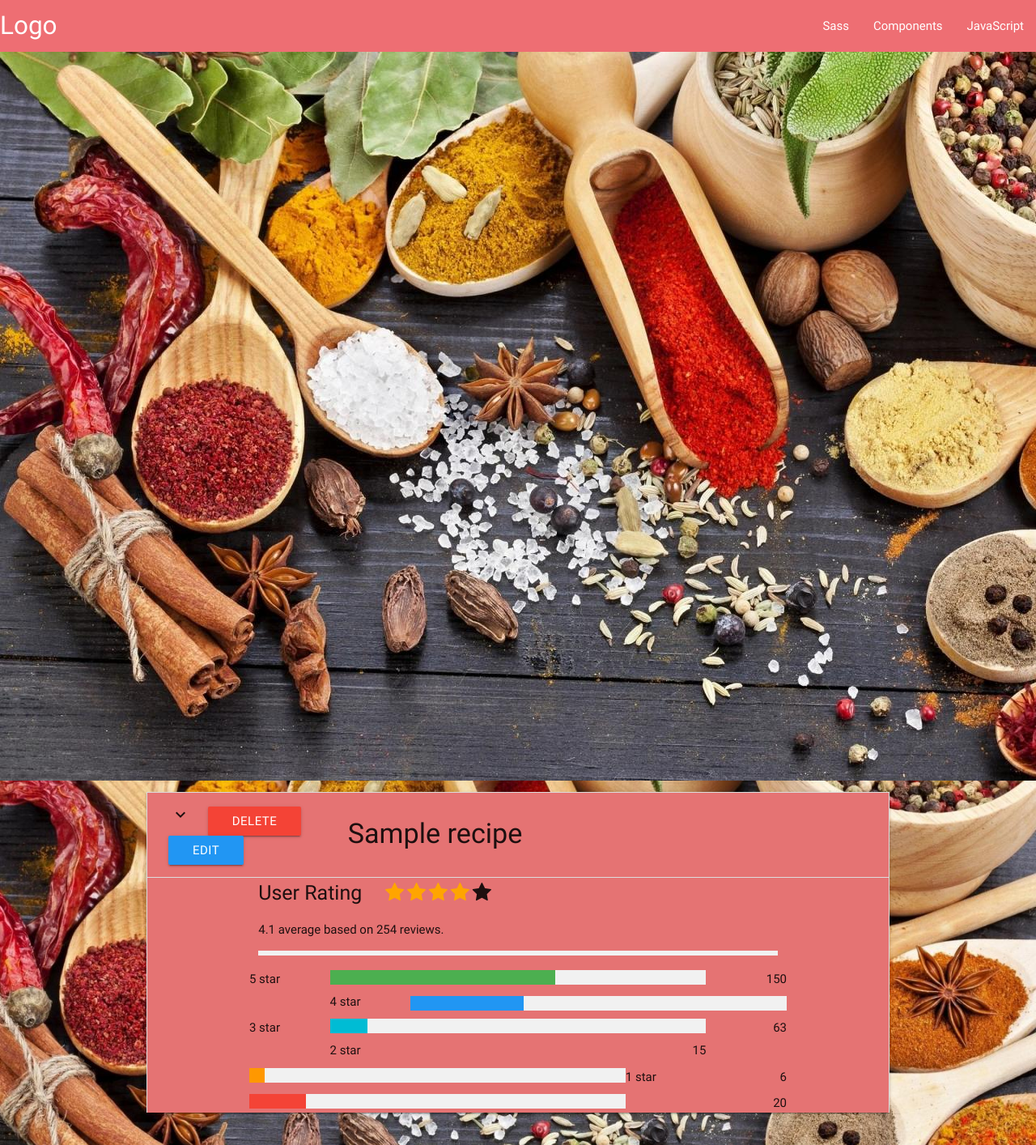
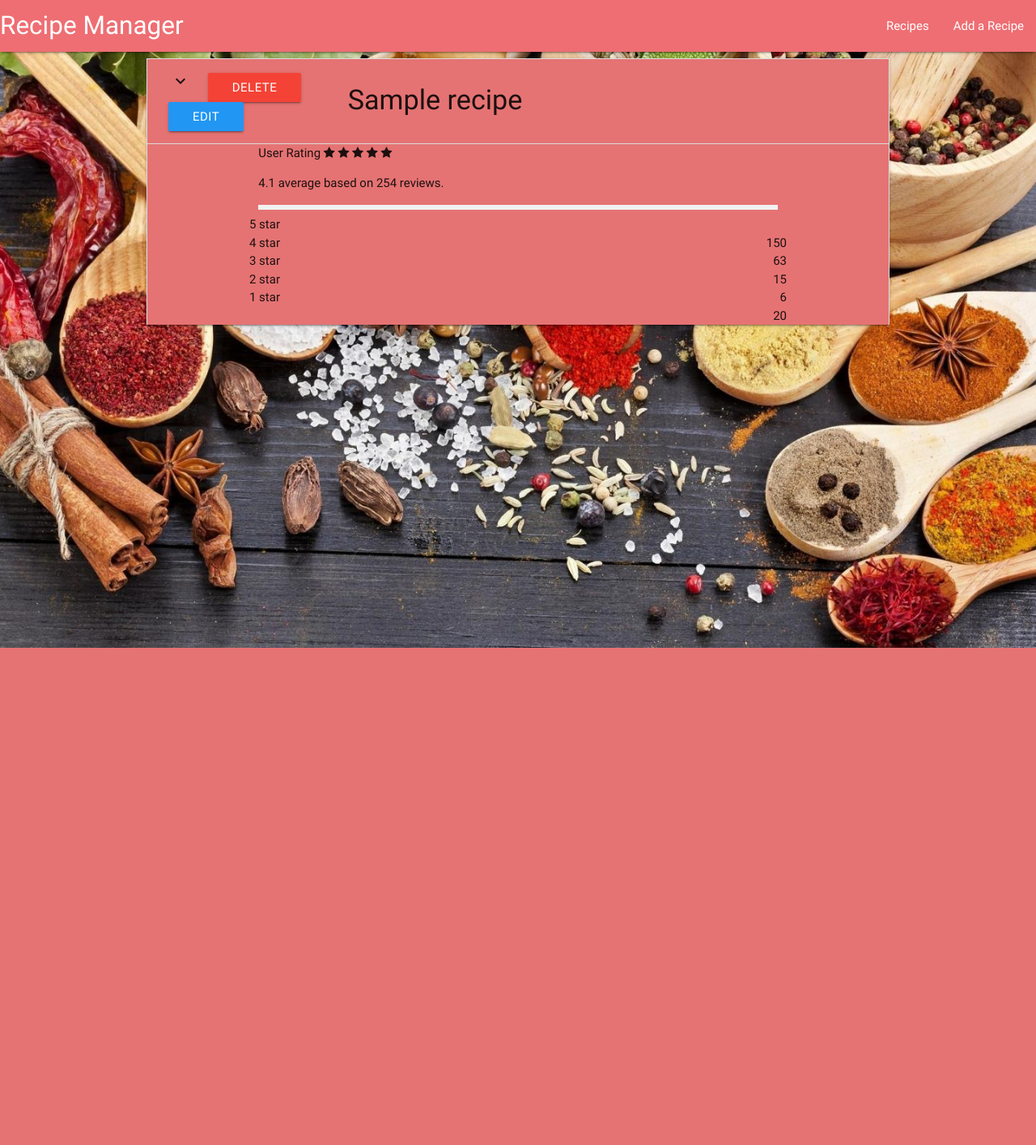
Before and after one commit to DavidThomasFrontend/recipe-managerV2, a Flask app: page / in a window 1280 px wide; the page is wider, and only the part inside the window is pictured. Shown: that part at 81% size. After the commit the page ends 800 px from the top of that part, so only its background shows below. Run offline with Flask 2, Linux system fonts and the light colour scheme; a database or web service that is not in the repository returns one stand-in record (values such as "Sample title"); some libraries are stand-ins or nearby versions.

Commit message:
made some tweaks and got back ground and add recipe working

```diff
--- a/static/css/style.css
+++ b/static/css/style.css
@@ -11,76 +11,6 @@ body {
    background: rgba(0,0,0,0.4);
 }
 
-
-
-
-
-* {
-  box-sizing: border-box;
+h3{
+    text-decoration-color: #FFFF;
 }
-
-
-
-.heading {
-  font-size: 25px;
-  margin-right: 25px;
-}
-
-.fa {
-  font-size: 25px;
-}
-
-.checked {
-  color: orange;
-}
-
-/* Three column layout */
-.side {
-  float: left;
-  width: 15%;
-  margin-top: 10px;
-}
-
-.middle {
-  float: left;
-  width: 70%;
-  margin-top: 10px;
-}
-
-/* Place text to the right */
-.right {
-  text-align: right;
-}
-
-/* Clear floats after the columns */
-.row:after {
-  content: "";
-  display: table;
-  clear: both;
-}
-
-/* The bar container */
-.bar-container {
-  width: 100%;
-  background-color: #f1f1f1;
-  text-align: center;
-  color: white;
-}
-
-/* Individual bars */
-.bar-5 {width: 60%; height: 18px; background-color: #4CAF50;}
-.bar-4 {width: 30%; height: 18px; background-color: #2196F3;}
-.bar-3 {width: 10%; height: 18px; background-color: #00bcd4;}
-.bar-2 {width: 4%; height: 18px; background-color: #ff9800;}
-.bar-1 {width: 15%; height: 18px; background-color: #f44336;}
-
-/* Responsive layout - make the columns stack on top of each other instead of next to each other */
-@media (max-width: 400px) {
-  .side, .middle {
-    width: 100%;
-  }
-  /* Hide the right column on small screens */
-  .right {
-    display: none;
-  }
-}
--- a/templates/add_recipe.html
+++ b/templates/add_recipe.html
@@ -1,10 +1,10 @@
 {% extends 'base.html' %} {% block content %}
 <h3>Add Recipe</h3>
 <div class="row">
-   <form action="{{ url_for('insert_recipe') }}" method="POST" class="col s12">
+   <form action="{{ url_for('insert_recipe') }}" method="POST" class="col s12 white">
       <div class="row">
          <i class="medium material-icons left">restaurant_menu</i>
-         <div class="input-field col s12">
+         <div class="input-field col s12 ">
             <input id="recipe_name" name="recipe_name" type="text" class="validate">
             <label for="recipe_name">Recipe Name</label>
          </div>
--- a/templates/base.html
+++ b/templates/base.html
@@ -6,25 +6,24 @@
     <link rel="stylesheet"  href="https://cdnjs.cloudflare.com/ajax/libs/materialize/0.100.2/css/materialize.min.css">
     <link rel="stylesheet" href="https://cdnjs.cloudflare.com/ajax/libs/font-awesome/4.7.0/css/font-awesome.min.css">
     <link rel="stylesheet"  href="{{url_for('static', filename='css/style.css')}}" type="text/css" />
-    <link rel="stylesheet"  href='static/css/style.css' type="text/css" />
+
 
 </head>
 <body>
 
  <nav>
     <div class="nav-wrapper">
-      <a href="#" class="brand-logo">Logo</a>
+      <a href="#" class="brand-logo">Recipe Manager</a>
       <ul id="nav-mobile" class="right hide-on-med-and-down">
-        <li><a href="sass.html">Sass</a></li>
-        <li><a href="badges.html">Components</a></li>
-        <li><a href="collapsible.html">JavaScript</a></li>
+        <li><a href="{{url_for('get_recipes')}}">Recipes</a></li>
+        <li><a href="{{url_for('add_recipe')}}">Add a Recipe</a></li>
       </ul>
     </div>
-  </nav>
-
+</nav>
+<!---
   <div class="body">
     <img src="/static/images/10492h-cooking-ingredients-picture-in-hd.jpg" alt="body" class="body">
-  </div>
+  </div>-->
 
 <div class="container">
     {% block content %} {% endblock %}
@@ -37,6 +36,7 @@
 $(document).ready(function(){
     $('select').material_select();
   });
+
 </script>
 
 
--- a/templates/recipes.html
+++ b/templates/recipes.html
@@ -25,6 +25,8 @@
             </span>
             </div>
         </li>
+
+
 <div class='container'>
 <span class="heading">User Rating</span>
 <span class="fa fa-star checked"></span>
```
